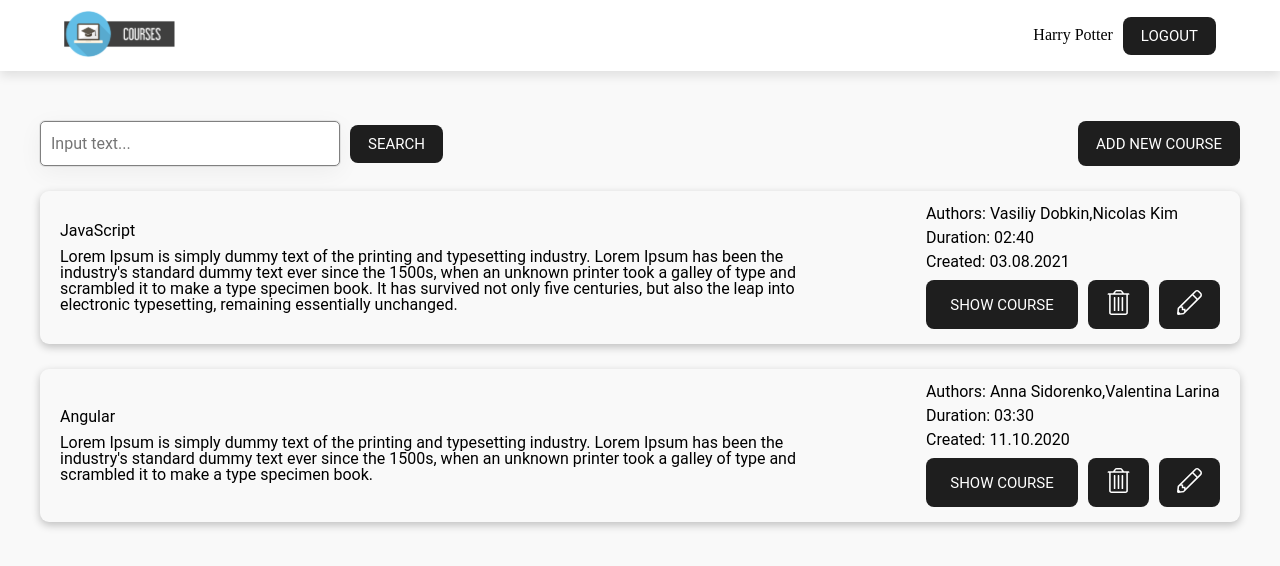
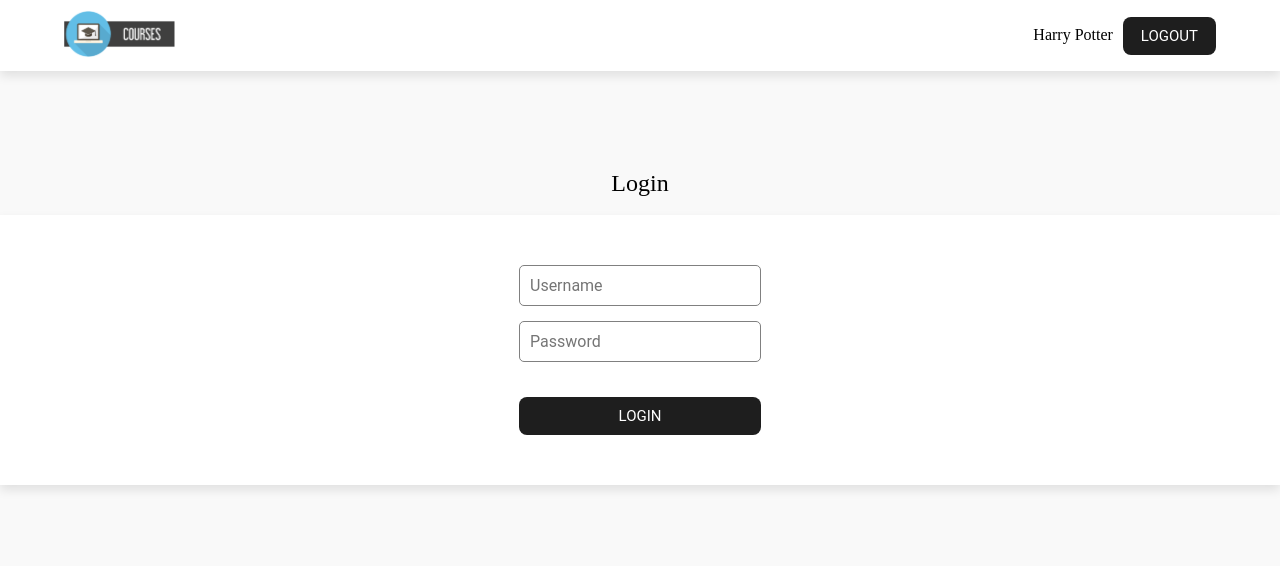
Before and after one commit to soola-sys/react-task-courses, a React (Vite) app in the folder rs-react-app/: page / in a window 1280 px wide. Shown: the top 566 px of the page. Built offline with nearby package versions, Linux system fonts and the light colour scheme.

Commit message:
feat: basic login functionality

```diff
--- a/rs-react-app/src/App.css
+++ b/rs-react-app/src/App.css
@@ -109,3 +109,7 @@ main {
 .courseInfo-btn {
   margin-top: 30px;
 }
+
+.Error {
+  color: red;
+}
--- a/rs-react-app/src/App.tsx
+++ b/rs-react-app/src/App.tsx
@@ -8,7 +8,7 @@ import Header from './components/Header';
 import CourseInfo from './components/CourseInfo';
 import Courses from './components/Courses';
 import { mockCurrentCoursesList } from "./mockCoursesList";
-import { useState } from 'react';
+import {useEffect, useState} from 'react';
 import type { CourseItemProps } from './types/types';
 import EmptyCoursesList from './components/EmptyCoursesList';
 import LoginPage from './components/LoginPage';
@@ -20,20 +20,30 @@ export default function App() {
     return saved ? JSON.parse(saved) : mockCurrentCoursesList;
   });
   const [isOpen, setOpen] = useState<boolean | null>(false);
+  const [login, setLogin] = useState<boolean>(false);
   const [currentCourse , setCurrentCourse] = useState<CourseItemProps | null>(null);
+
+  useEffect(() => {
+      const data = localStorage.getItem("userData");
+      if(data) {
+          const { accessToken } = JSON.parse(data);
+          if(accessToken) {
+              setLogin(true);
+          }
+      }
+  }, []);
   return (
     <>
       <div className="wrapper">
-        <Header />
+        <Header setLogin={setLogin}/>
         {
-
-          courses?.length ?  (<main className="container">
-          {
-           isOpen ? (<CourseInfo isOpen={isOpen} currentCourse={currentCourse} resetOpen={setOpen} />) : (
-           <Courses courses={courses} setCourses={setCourses} setOpen={setOpen} setCurrentCourse={setCurrentCourse}/>
-           )
-          }
-        </main>) : <EmptyCoursesList setCourses={setCourses} />
+          login ? (courses?.length ? (<main className="container">
+            {
+              isOpen ? (<CourseInfo isOpen={isOpen} currentCourse={currentCourse} resetOpen={setOpen} />) : (
+                  <Courses courses={courses} setCourses={setCourses} setOpen={setOpen} setCurrentCourse={setCurrentCourse}/>
+              )
+            }
+          </main>): <EmptyCoursesList setCourses={setCourses} />) : <LoginPage setLogin={setLogin} />
         }
       </div>
     </>
--- a/rs-react-app/src/components/Header.tsx
+++ b/rs-react-app/src/components/Header.tsx
@@ -1,6 +1,19 @@
 import logo from '../assets/Logo_img.svg';
+import type {LoginType} from "../types/types.ts";
+import {useEffect} from "react";
 
-const Header = () => {
+const Header = ({ setLogin}: LoginType) => {
+
+  useEffect(() => {
+    const data = localStorage.getItem("userData");
+    if(data) {
+      const { usernae } = JSON.parse(data);
+      if(accessToken) {
+        setLogin(true);
+      }
+    }
+  }, []);
+
   return (
     <>
       <header className="header">
@@ -11,7 +24,9 @@ const Header = () => {
         </div>
         <div className="header-inner">
           <p className="header-text">Harry Potter</p>
-          <button className="header-btn btn-primary">Logout</button>
+          <button className="header-btn btn-primary" onClick={() => {
+            setLogin(false)
+          }}>Logout</button>
         </div>
       </header>
     </>
--- a/rs-react-app/src/components/LoginPage.tsx
+++ b/rs-react-app/src/components/LoginPage.tsx
@@ -1,20 +1,130 @@
-import { useEffect } from "react";
+import {useState} from "react";
 import { LOGIN_PAGE_TEXT } from "../constants/login";
+import * as React from "react";
+import type {LoginType} from "../types/types.ts";
+
+interface FormValues {
+    username: string,
+    password: string
+}
+
+interface ResponseType {
+    accessToken: string,
+    email: string,
+    firstName: string,
+    gender: string
+    id: number
+    image: string,
+    lastName: string,
+    refreshToken: string
+    username: string
+}
 
 
-useEffect(() => {
+const USERS_API = 'https://dummyjson.com/auth/login';
 
-}, [])
+const getUserProfile = async (formValues: FormValues) => {
+    try {
+        const response = await fetch(USERS_API, {
+            method: 'POST',
+            headers: { 'Content-Type': 'application/json' },
+            body: JSON.stringify(formValues)
+        });
+        if(response?.ok) {
+            console.log("Response", response);
+            return await response.json();
+        }
+    } catch (err) {
+        console.error(err)
+    }
+}
 
-const LoginPage = (props: any) => {
+const LoginPage = ({ setLogin }: LoginType)=> {
+    const [username, setUsername] = useState('');
+    const [password, setPassword] = useState('');
+    const [userError, setUserNameErr] = useState("username cannot be empty");
+    const [passError, setPassError] = useState("password cannot be empty");
+    const [userNameDirty, setUserNameDirty] = useState(false);
+    const [passwordDirty, setPasswordDirty] = useState(false);
+
+    const handleSubmit= async(event: React.FormEvent<HTMLFormElement>) => {
+       event.preventDefault();
+       const formData = new FormData(event.currentTarget);
+       const username = formData.get("username") as string;
+       const password = formData.get("password") as string;
+       const userData = await getUserProfile({username, password});
+       setLogin(true);
+       setAccessToken(userData);
+    }
+
+    const setAccessToken = (data: ResponseType) => {
+        if(data?.accessToken) {
+            localStorage.setItem("userData", JSON.stringify(data))
+        }
+    }
+
+    const handlerUserName = (e: React.ChangeEvent<HTMLInputElement>): void => {
+        const targetVal = e.target.value;
+        setUsername(targetVal);
+        const usernameRegex = /^[a-zA-Z][a-zA-Z0-9_]{2,15}$/;
+        if(!usernameRegex.test(targetVal)) {
+            setUserNameErr("Incorrect username");
+        } else {
+            setUserNameErr("");
+        }
+    }
+
+    const handlePassword = (e: React.ChangeEvent<HTMLInputElement>): void => {
+        const value = e.target.value;
+        setPassword(value);
+        if(value.length < 5 || value.length > 10) {
+            setPassError("password cannot be less than 5 chars and more than 10");
+            if(!value) {
+                setPassError("password cannot be empty");
+            }
+        } else {
+            setPassError("");
+        }
+    }
+
+    const blurHandler = (e: any) => {
+        console.log("BlurHandler", e.target)
+        switch(e.target.name) {
+            case 'username':
+                setUserNameDirty(true)
+                break
+            case 'password':
+                setPasswordDirty(true)
+                break
+        }
+    }
     return (
         <section className="login-page">
             <h1 className="login-page-title">{LOGIN_PAGE_TEXT.login}</h1>
             <div className="login-page-inner">
                 <div className="login-page-content">
-                    <input type="text" placeholder="Username"/>
-                    <input type="password" placeholder="Password"/>
-                    <button className="login-page-btn btn-primary">{LOGIN_PAGE_TEXT.login}</button>
+                    <form onSubmit={handleSubmit}>
+                        <input
+                            onBlur={blurHandler}
+                            onChange={handlerUserName}
+                            value={username}
+                            type="text"
+                            name="username"
+                            placeholder="Username"
+                            autoComplete="on"
+                        />
+                        {(userNameDirty && userError) && <p className="Error">{userError}</p>}
+                        <input
+                            onBlur={blurHandler}
+                            onChange={handlePassword}
+                            value={password}
+                            type="password"
+                            name="password"
+                            placeholder="Password"
+                        />
+                        {(passwordDirty && passError) && <p className="Error">{passError}</p>}
+                        <button type="submit" className="login-page-btn btn-primary">{LOGIN_PAGE_TEXT.login}</button>
+                    </form>
                 </div>
             </div>
         </section>
--- a/rs-react-app/src/css/login-page.css
+++ b/rs-react-app/src/css/login-page.css
@@ -19,10 +19,13 @@
 }
 
 .login-page-content {
+  padding: 50px;
+}
+
+.login-page-content  form {
   display: flex;
   flex-direction: column;
   gap: 15px 0;
-  padding: 50px;
 }
 
 .login-page-content input {
--- a/rs-react-app/src/types/types.ts
+++ b/rs-react-app/src/types/types.ts
@@ -41,3 +41,7 @@ export type EmptyCoursesListType = {
   desc: string;
   btnText: string;
 }
+
+export interface LoginType {
+  setLogin: (isLogin: boolean) => void;
+}
```
